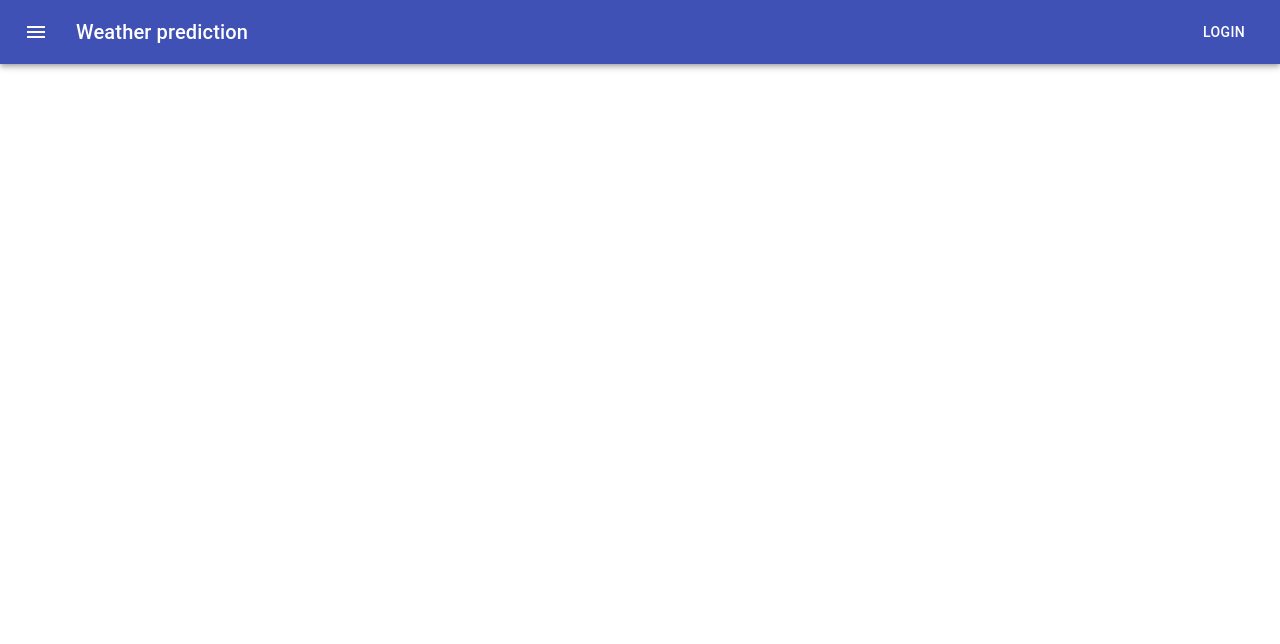
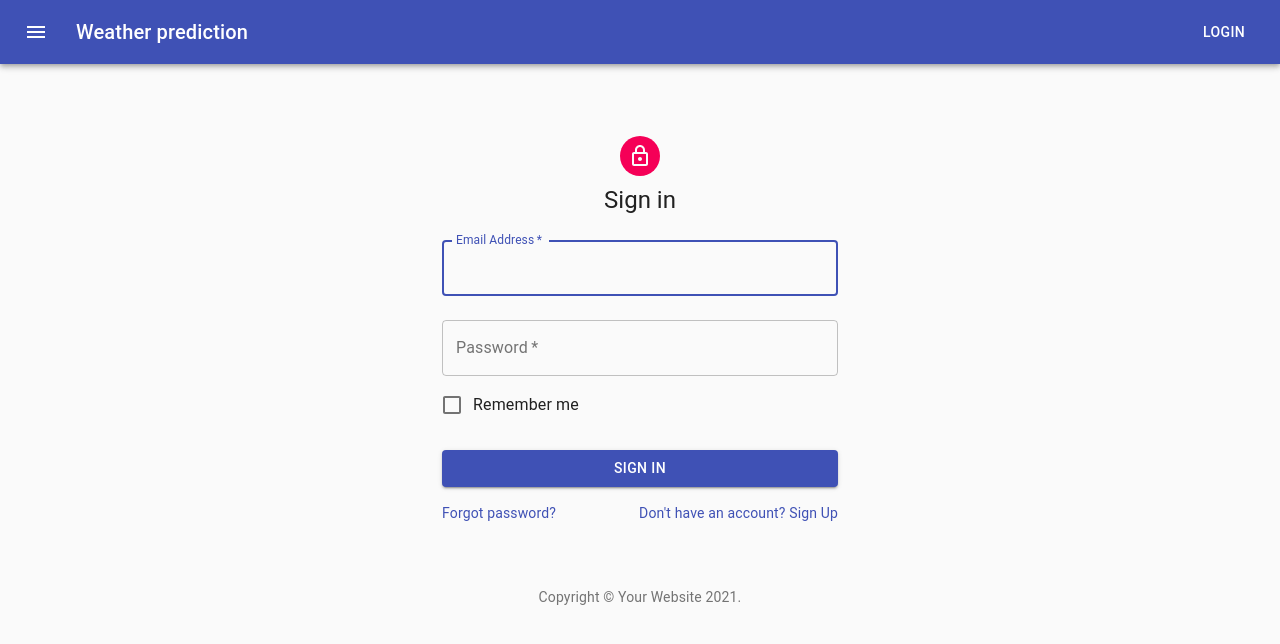
Before and after one commit to szachmati/weather-prediction, a React (Create React App) app: page / in a window 1280 px wide. Shown: the top 644 px of the page. Built offline with nearby package versions, Linux system fonts and the light colour scheme.

Commit message:
add signin component

```diff
--- a/src/App.tsx
+++ b/src/App.tsx
@@ -1,11 +1,15 @@
 import React from 'react';
 import './App.css';
 import ButtonAppBar from "./app/components/AppBar";
+import SignIn from "./app/components/SignIn";
 
 
 function App() {
   return (
-    <ButtonAppBar />
+      <React.Fragment>
+        <ButtonAppBar />
+        <SignIn />
+      </React.Fragment>
   );
 }
 
--- a/src/app/components/AppBar.tsx
+++ b/src/app/components/AppBar.tsx
@@ -22,6 +22,10 @@
 function ButtonAppBar() {
     const classes = useStyles();
 
+    const handleClick = () => {
+        console.log('clicked');
+    }
+
     return (
         <div className={classes.root}>
             <AppBar position="static">
@@ -32,7 +36,7 @@
                     <Typography variant="h6" className={classes.title}>
                         Weather prediction
                     </Typography>
-                    <Button color="inherit">Login</Button>
+                    <Button onClick={() => handleClick()} color="inherit">Login</Button>
                 </Toolbar>
             </AppBar>
         </div>
--- /dev/null
+++ b/src/app/components/SignIn.tsx
@@ -0,0 +1,117 @@
+import React from 'react';
+import Avatar from '@material-ui/core/Avatar';
+import Button from '@material-ui/core/Button';
+import CssBaseline from '@material-ui/core/CssBaseline';
+import TextField from '@material-ui/core/TextField';
+import FormControlLabel from '@material-ui/core/FormControlLabel';
+import Checkbox from '@material-ui/core/Checkbox';
+import Link from '@material-ui/core/Link';
+import Grid from '@material-ui/core/Grid';
+import Box from '@material-ui/core/Box';
+import LockOutlinedIcon from '@material-ui/icons/LockOutlined';
+import Typography from '@material-ui/core/Typography';
+import { makeStyles } from '@material-ui/core/styles';
+import Container from '@material-ui/core/Container';
+
+function Copyright() {
+    return (
+        <Typography variant="body2" color="textSecondary" align="center">
+            {'Copyright © '}
+            <Link color="inherit" href="https://material-ui.com/">
+                Your Website
+            </Link>{' '}
+            {new Date().getFullYear()}
+            {'.'}
+        </Typography>
+    );
+}
+
+const useStyles = makeStyles((theme) => ({
+    paper: {
+        marginTop: theme.spacing(8),
+        display: 'flex',
+        flexDirection: 'column',
+        alignItems: 'center',
+    },
+    avatar: {
+        margin: theme.spacing(1),
+        backgroundColor: theme.palette.secondary.main,
+    },
+    form: {
+        width: '100%', // Fix IE 11 issue.
+        marginTop: theme.spacing(1),
+    },
+    submit: {
+        margin: theme.spacing(3, 0, 2),
+    },
+}));
+
+export default function SignIn() {
+    const classes = useStyles();
+
+    return (
+        <Container component="main" maxWidth="xs">
+            <CssBaseline />
+            <div className={classes.paper}>
+                <Avatar className={classes.avatar}>
+                    <LockOutlinedIcon />
+                </Avatar>
+                <Typography component="h1" variant="h5">
+                    Sign in
+                </Typography>
+                <form className={classes.form} noValidate>
+                    <TextField
+                        variant="outlined"
+                        margin="normal"
+                        required
+                        fullWidth
+                        id="email"
+                        label="Email Address"
+                        name="email"
+                        autoComplete="email"
+                        autoFocus
+                    />
+                    <TextField
+                        variant="outlined"
+                        margin="normal"
+                        required
+                        fullWidth
+                        name="password"
+                        label="Password"
+                        type="password"
+                        id="password"
+                        autoComplete="current-password"
+                    />
+                    <FormControlLabel
+                        control={<Checkbox value="remember" color="primary" />}
+                        label="Remember me"
+                    />
+                    <Button
+                        type="submit"
+                        fullWidth
+                        variant="contained"
+                        color="primary"
+                        className={classes.submit}
+                    >
+                        Sign In
+                    </Button>
+                    <Grid container>
+                        <Grid item xs>
+                            <Link href="#" variant="body2">
+                                Forgot password?
+                            </Link>
+                        </Grid>
+                        <Grid item>
+                            <Link href="#" variant="body2">
+                                {"Don't have an account? Sign Up"}
+                            </Link>
+                        </Grid>
+                    </Grid>
+                </form>
+            </div>
+            <Box mt={8}>
+                <Copyright />
+            </Box>
+        </Container>
+    );
+}
```
